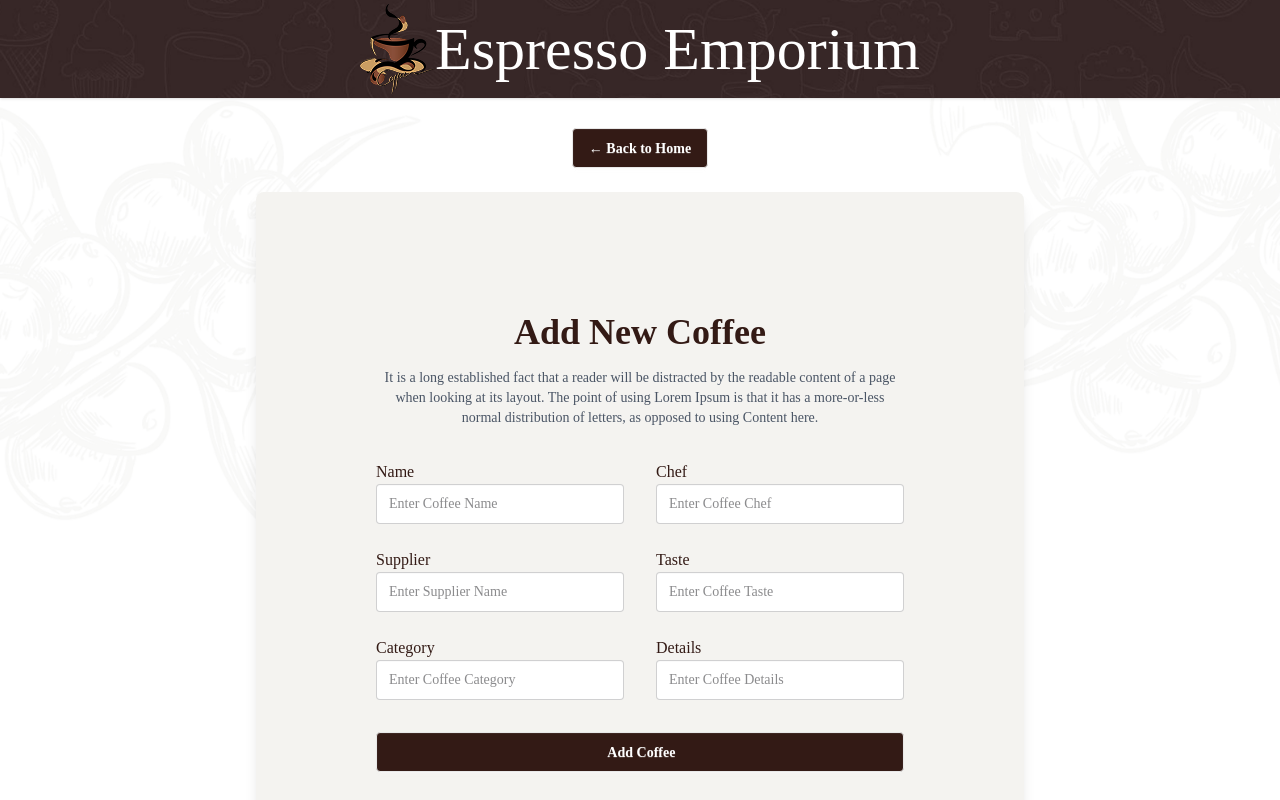
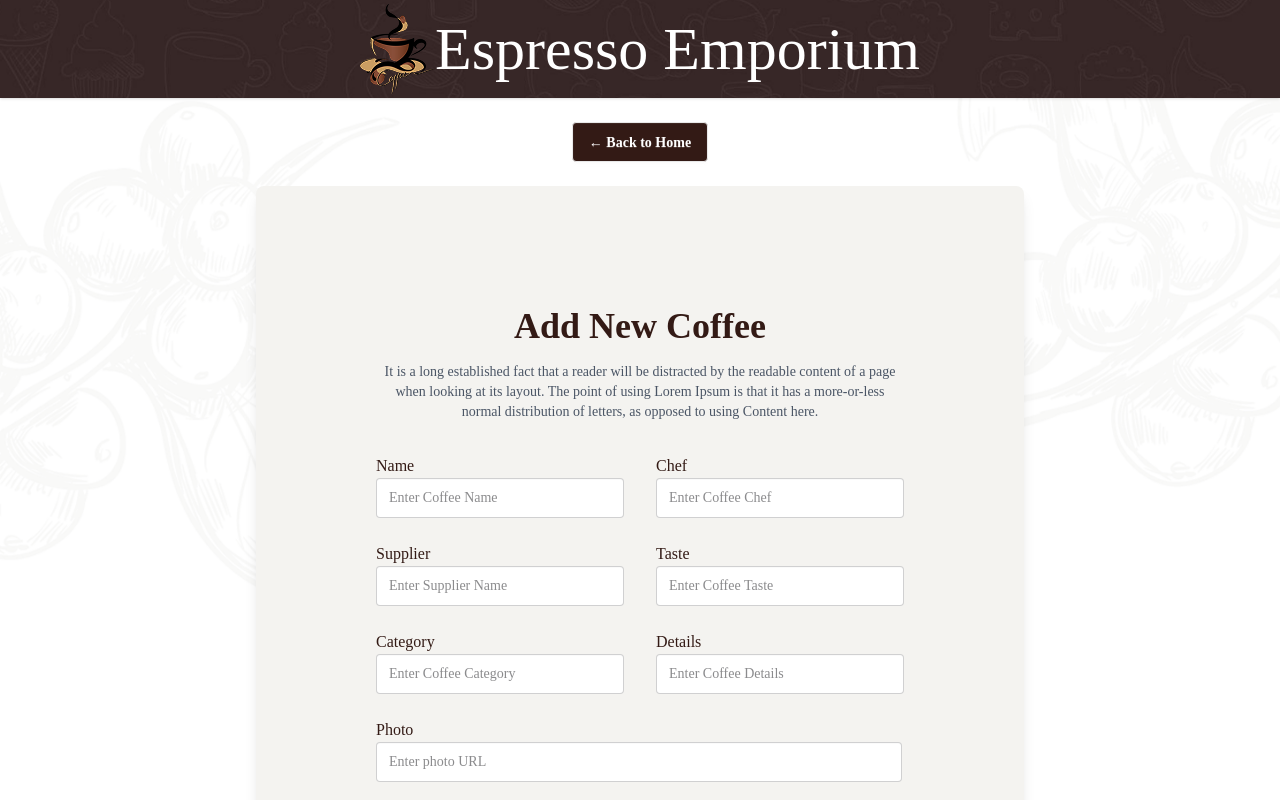
Before and after one commit to mmiskatul/coffee-store-client, a React (Vite) app: page /addcoffee in a window 1280 px wide. Shown: the top 800 px of the page. Built offline with nearby package versions, Linux system fonts and the light colour scheme; a web font is replaced by a local one.

Commit message:
add teh photo input

```diff
--- a/src/Components/AddCoffee/AddCoffee.jsx
+++ b/src/Components/AddCoffee/AddCoffee.jsx
@@ -3,6 +3,9 @@ import bgImage from "../../assets/11 3.png";
 import { Link } from "react-router-dom";
 
 const AddCoffee = () => {
+  const handleSubmit =e=>{
+    e.preventDefault();
+  }
   return (
     <div
       className="w-full min-h-screen bg-cover bg-center flex flex-col items-center justify-center"
@@ -15,7 +18,7 @@ const AddCoffee = () => {
           </button>
         </Link>
       </div>
-      <form className="w-[80%] max-w-3xl p-30 rounded-lg bg-[#F4F3F0] shadow-lg">
+      <form onSubmit={handleSubmit} className="w-[80%] max-w-3xl p-30 rounded-lg bg-[#F4F3F0] shadow-lg">
         <h1 className="text-4xl font-bold mb-4 text-center text-[#331A15]">
           Add New Coffee
         </h1>
@@ -36,6 +39,7 @@ const AddCoffee = () => {
             <input
               type="text"
               placeholder="Enter Coffee Name"
+              name="name"
               className="input input-bordered w-full"
             />
           </div>
@@ -48,6 +52,7 @@ const AddCoffee = () => {
             <input
               type="text"
               placeholder="Enter Coffee Chef"
+              name="chef"
               className="input input-bordered w-full"
             />
           </div>
@@ -60,6 +65,7 @@ const AddCoffee = () => {
             <input
               type="text"
               placeholder="Enter Supplier Name"
+              name="supplier"
               className="input input-bordered w-full"
             />
           </div>
@@ -72,6 +78,7 @@ const AddCoffee = () => {
             <input
               type="text"
               placeholder="Enter Coffee Taste"
+              name="teste"
               className="input input-bordered w-full"
             />
           </div>
@@ -79,11 +86,13 @@ const AddCoffee = () => {
           {/* Category */}
           <div className="form-control">
             <label className="label">
+
               <span className="label-text text-[#331A15]">Category</span>
             </label>
             <input
               type="text"
               placeholder="Enter Coffee Category"
+              name="category"
               className="input input-bordered w-full"
             />
           </div>
@@ -95,8 +104,21 @@ const AddCoffee = () => {
             </label>
             <input
               type="text"
+              name="details"
               placeholder="Enter Coffee Details"
               className="input input-bordered w-full"
+            />
+          </div>
+          {/* Photo url  */}
+          <div className="form-control">
+            <label className="label">
+              <span className="label-text text-[#331A15]">Photo</span>
+            </label>
+            <input
+              type="text"
+              name="picUrl"
+              placeholder="Enter photo URL"
+              className="input input-bordered w-[212%]"
             />
           </div>
         </div>
```
